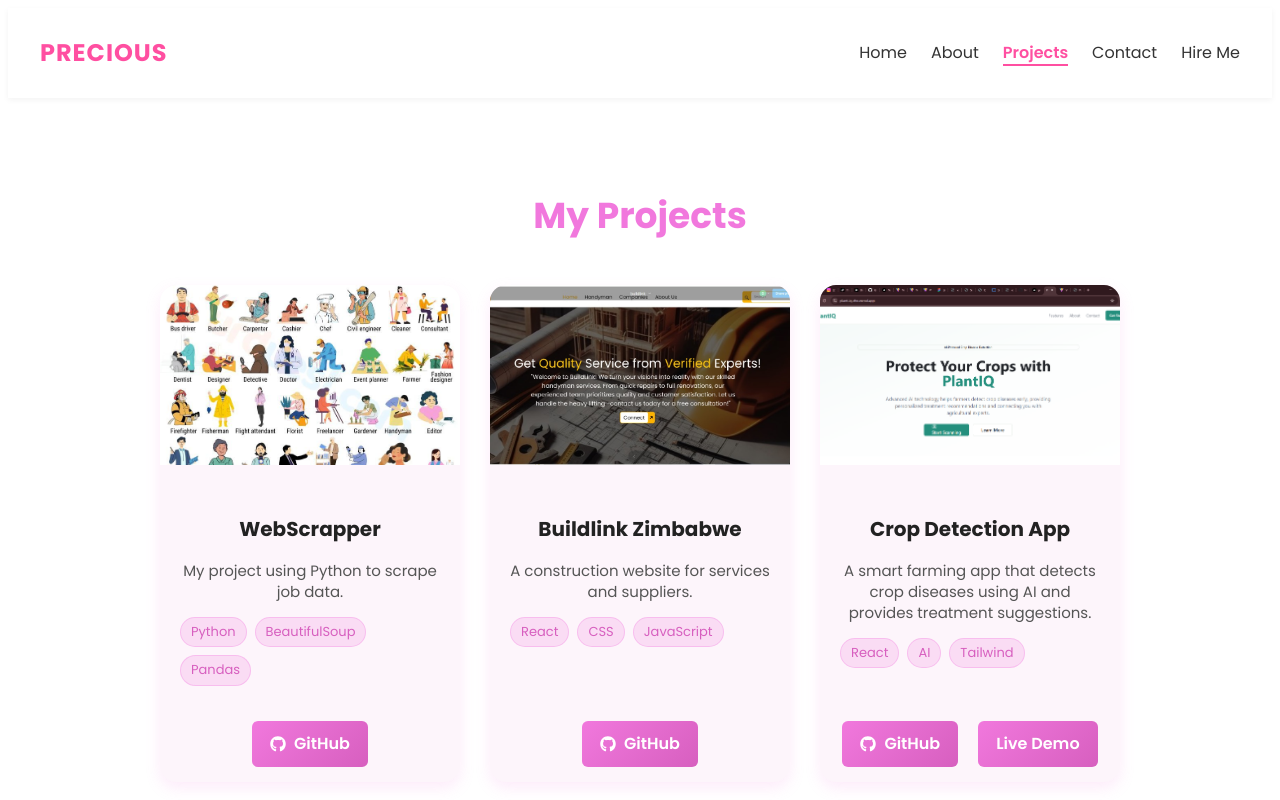
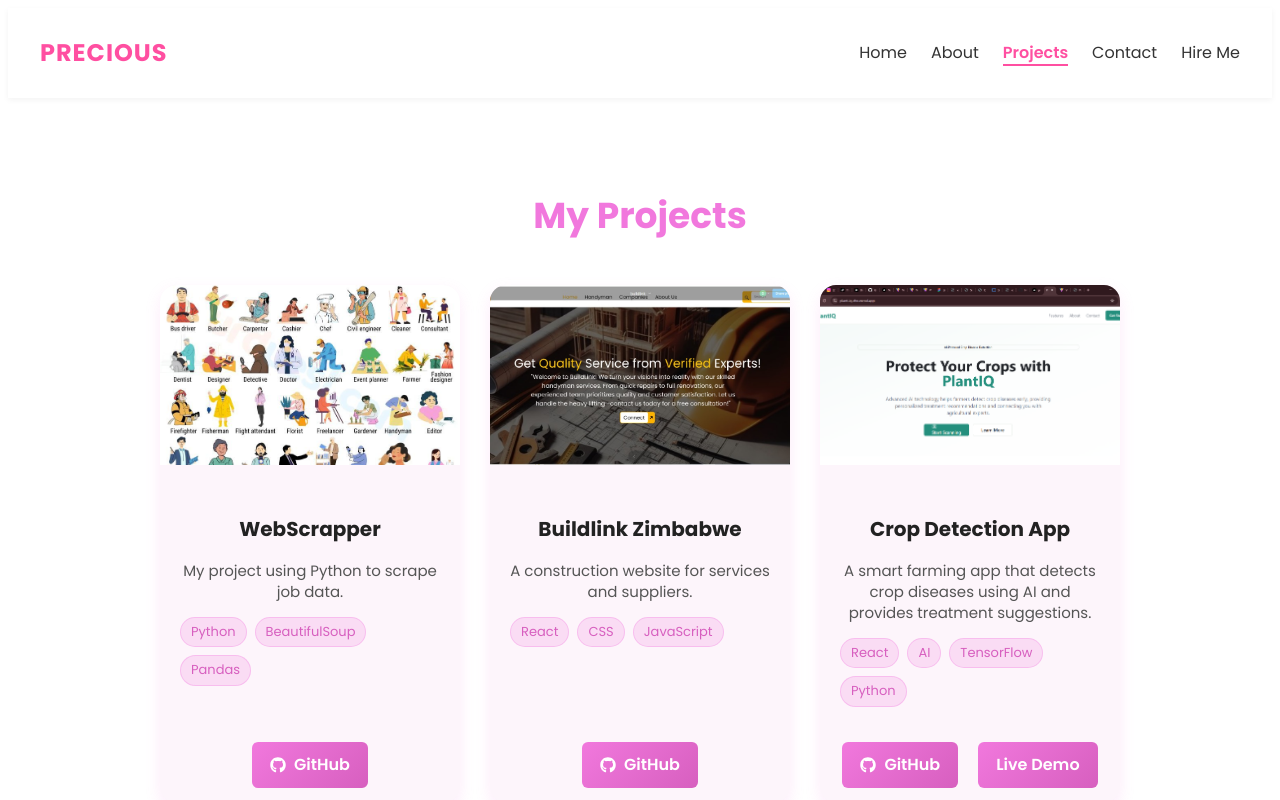
Before and after one commit to preciouskuku/portifolio, a React (Vite) app: page /projects in a window 1280 px wide. Shown: the top 800 px of the page. Built offline with nearby package versions, Linux system fonts and the light colour scheme.

Commit message:
initial commit

```diff
--- a/src/components/Projects.jsx
+++ b/src/components/Projects.jsx
@@ -26,7 +26,7 @@ const projects = [
     code: "https://github.com/preciouskuku/plant-iq",
     demo: "https://plant-iq-rho.vercel.app/",
     image: "/imgs/PlantIQ - Google Chrome 9_3_2025 1_21_25 PM.png",
-    tags: ["React", "AI", "Tailwind"],
+    tags: ["React", "AI", "TensorFlow" ,"Python" ],
   },
   {
     title: "Smart Apply App",
```
